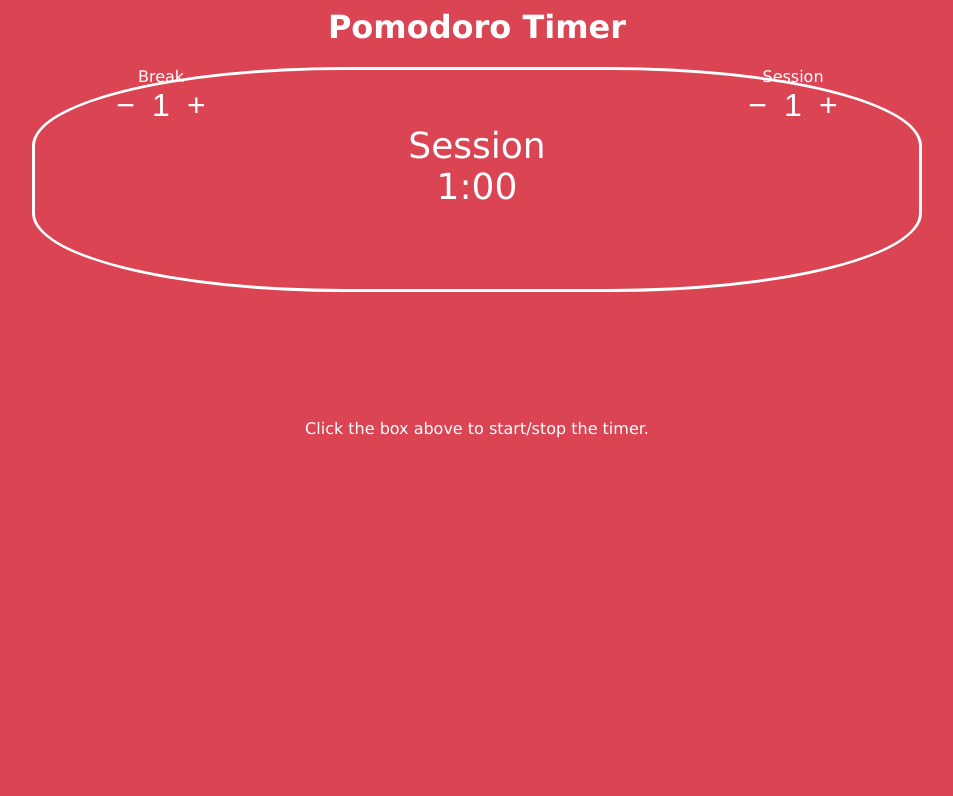
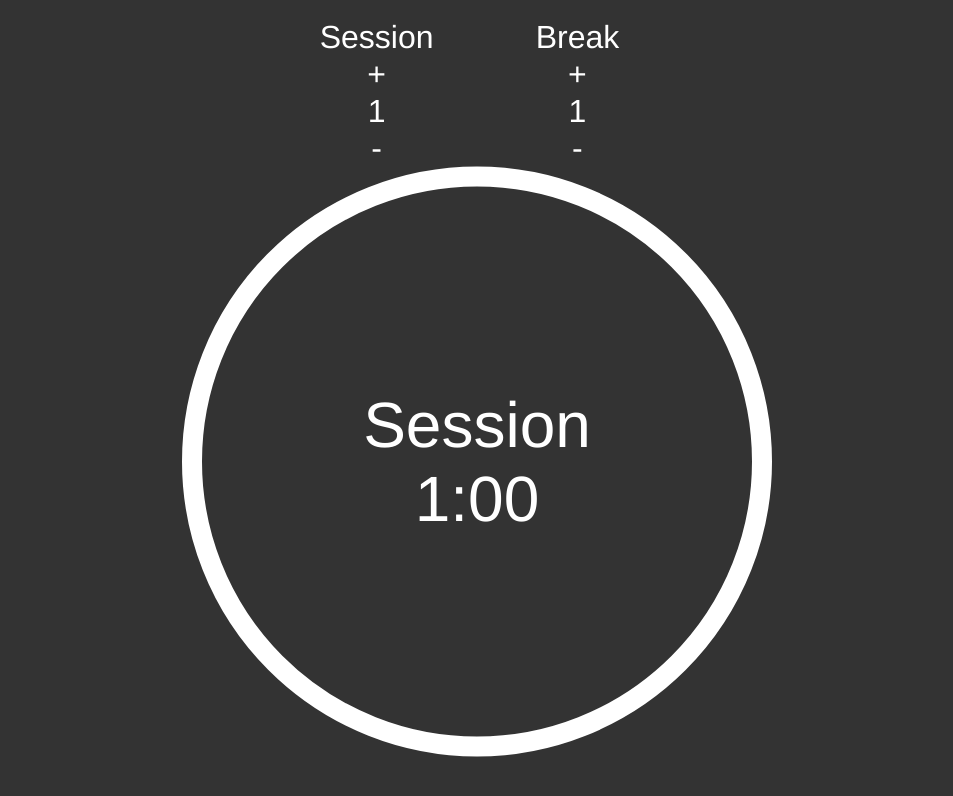
Before and after one commit to Jon1701/FCC-PomodoroTimer, a website: page source/index.html in a window 1280 px wide. Shown: the whole page, without its empty margins (163-1116 px from the left). Drawn offline with nearby package versions, Linux system fonts and the light colour scheme; files that its build step writes are made by us from their sources.

Commit message:
UI overhaul

```diff
--- a/source/index.html
+++ b/source/index.html
@@ -4,12 +4,13 @@
 
     <meta name="viewport" content="width=device-width, initial-scale=1.0">
 
+    <!-- Application Stylesheet -->
     <link rel="stylesheet" href="stylesheets/stylesheet.css">
 
     <!-- jQuery -->
     <script src="components/jquery/jquery.js"></script>
 
-    <!-- Script -->
+    <!-- Application Script -->
     <script type="text/javascript" src="javascript/pomodoro-clock.js"></script>
 
   </head>
@@ -17,59 +18,52 @@
   <body>
 
     <!-- Start Main Container -->
-    <div class="container">
+    <div id="app-container" class="middle">
 
-      <!-- Start Title Header -->
-      <div id="header">
-        <h1>Pomodoro Timer</h1>
+        <!-- Controls -->
+        <div class="controls">
+
+          <!-- Session Duration -->
+          <div class="duration">
+            <div class="name">Session</div>
+            <div class="plus">+</div>
+            <div class="value">1</div>
+            <div class="minus">-</div>
           </div>
-      <!-- End Title Header -->
 
-      <!-- Start Session Length and Break controls -->
-      <div id="durationControls">
+          <!-- Break Duration -->
+          <div class="break">
+            <div class="name">Break</div>
+            <div class="plus">+</div>
+            <div class="value">1</div>
+            <div class="minus">-</div>
+          </div>
 
-        <!-- Start Duration Controls -->
-        <div id="controlBreakDuration">
-          <div>Break</div>
-          <button class="minus">&minus;</button>
-          <button class="value">1</button>
-          <button class="plus">&plus;</button>
+          <!-- Clock -->
+          <div class="clock">
+
+            <!-- Display Session Time -->
+            <div id="display-session" class="container-clockdisplay middle">
+              <div class="mode">
+                Session
               </div>
-        <!-- End Duration Controls -->
+              <div class="display">
+                1:00
+              </div>
+            </div>
 
-        <!-- Start Session Controls -->
-        <div id="controlSessionDuration">
-          <div>Session</div>
-          <button class="minus">&minus;</button>
-          <button class="value">1</button>
-          <button class="plus">&plus;</button>
+            <!-- Display Break Time -->
+            <div id="display-break" class="container-clockdisplay middle hidden">
+              <div class="mode">
+                Break
               </div>
-        <!-- End Session Controls -->
+              <div class="display">
+                1:00
+              </div>
+            </div>
 
           </div>
-      <!-- End Session Length and Break controls -->
 
-      <!-- Start clearfix -->
-      <div class="clearfix"></div>
-      <!-- End clearfix -->
-
-      <!-- Start Clock -->
-      <div id="clock">
-        <div id="clockLabelSession">
-          <div class="clockDescription">Session</div>
-          <div class="clockTime">1:00</div>
-        </div>
-
-        <div id="clockLabelBreak" class="hidden">
-          <div class="clockTime">1:00</div>
-          <div class="clockDescription">Break</div>
-        </div>
-      </div>
-      <!--- End Clock-->
-
-      <!-- Instructions -->
-      <div id="instructions">
-        Click the box above to start/stop the timer.
         </div>
 
     </div>
--- a/source/stylesheets/stylesheet.scss
+++ b/source/stylesheets/stylesheet.scss
@@ -1,80 +1,75 @@
+$bg-color: #333333; //DA4453
+$font-color: #FFFFFF;
+$clock-font-size:2em;
+
 body {
-  background-color: #DA4453;
-
-  font-family: "Verdana", sans-serif;
-  color: #FFFFFF;
-
+  background-color: $bg-color;
+  color: $font-color;
+  font-family: Helvetica;
   font-size: 100%;
 }
 
-.clearfix {
-  display: inline-block;
+// Centre in the middle of container (vertical and horizotal).
+.middle {
+
+  top: 50%;
+  left: 50%;
+  transform: translate(-50%, -50%);
 }
 
 .hidden {
   visibility: hidden;
 }
 
+#app-container {
+  position: absolute;
+  width: 100%;
 
-.container {
-  min-height: 100%;
+  .controls {
+    margin-bottom: 25px;
+    text-align: center;
+
+    font-size: 2em;
+
+    .duration, .break {
+      display: inline-block;
+      width: 15%;
+
+      button { font-size: 1em; };
+    }
+  }
+
+  .clock {
+
+    // Size
+    position: relative;
+    width:  550px;
+    height: 550px;
+
+    // Background
+    background-color: $bg-color;
+
+    // Centre the clock.
+    margin: 0 auto;
+
+    // Centre the display.
+    text-align: center;
+
+    // Border
+    border: solid 20px $font-color;
+    border-radius: 100%;
+
+
+    .display, .mode {
+
+      // Font size.
+      font-size: $clock-font-size;
+    }
+
+  }
 }
 
 
-#header {
-  text-align: center;
+.container-clockdisplay {
+  position: absolute;
 }
-
-#durationControls {
-  width: 100%;
-}
-
-#controlBreakDuration {
-  position: relative;
-  float: left;
-  display: inline;
-  width: 50%;
-  text-align: center;
-}
-#controlSessionDuration {
-  position: relative;
-  float: right;
-  display: inline;
-  width: 50%;
-  text-align: center;
-}
-
-.minus, .plus {
-  background: transparent;
-  border: 0;
-  color: #FFFFFF;
-  font-size: 2em;
-}
-
-.value {
-  background: transparent;
-  border: 0;
-  color: #FFFFFF;
-  font-size: 2em;
-}
-
-
-
-
-
-#clock {
-  border: solid 3px white;
-  margin: 0 auto;
-  width: 70%;
-  text-align: center;
-  border-radius: 35%;
-}
-
-.clockTime, .clockDescription {
-  font-size: 2.25em;
-}
-
-#instructions {
-  margin: 10%;
-  text-align: center;
-}
```
Lines whose indentation alone changed are shown as unchanged.
